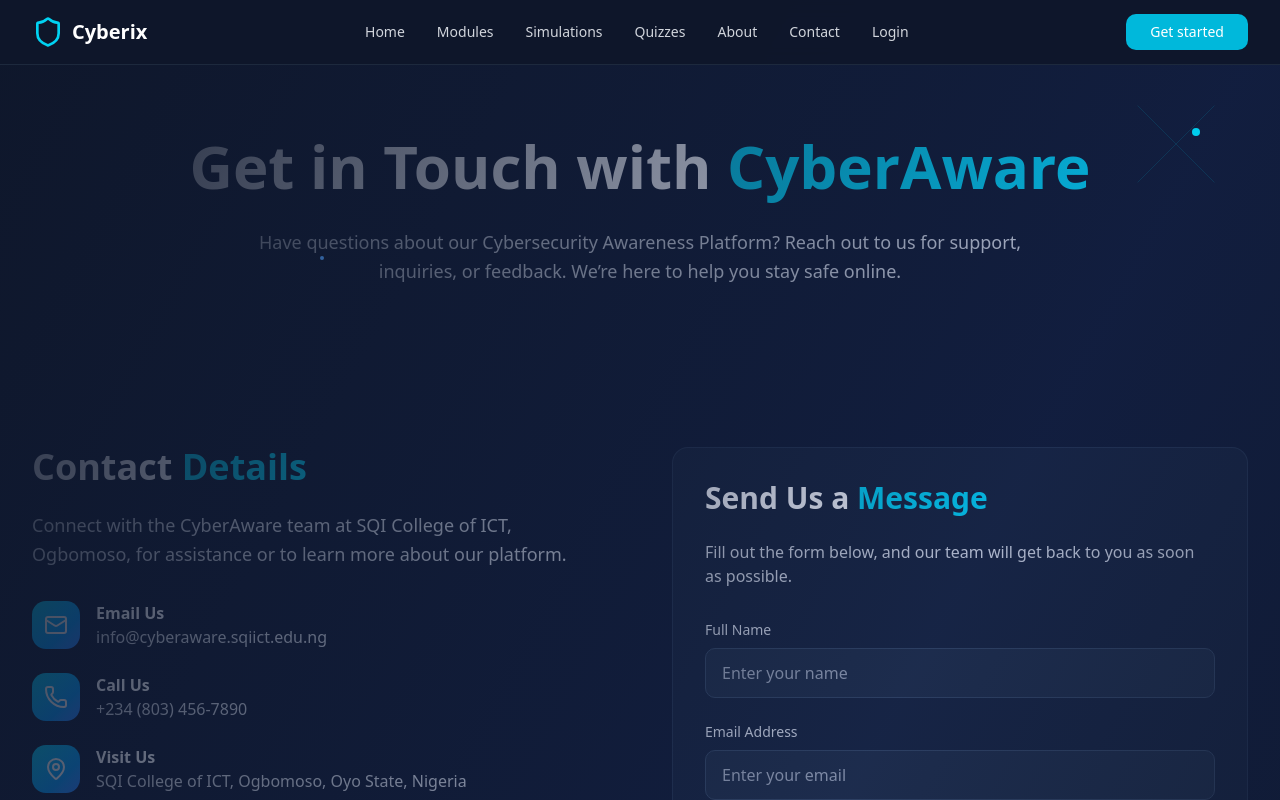
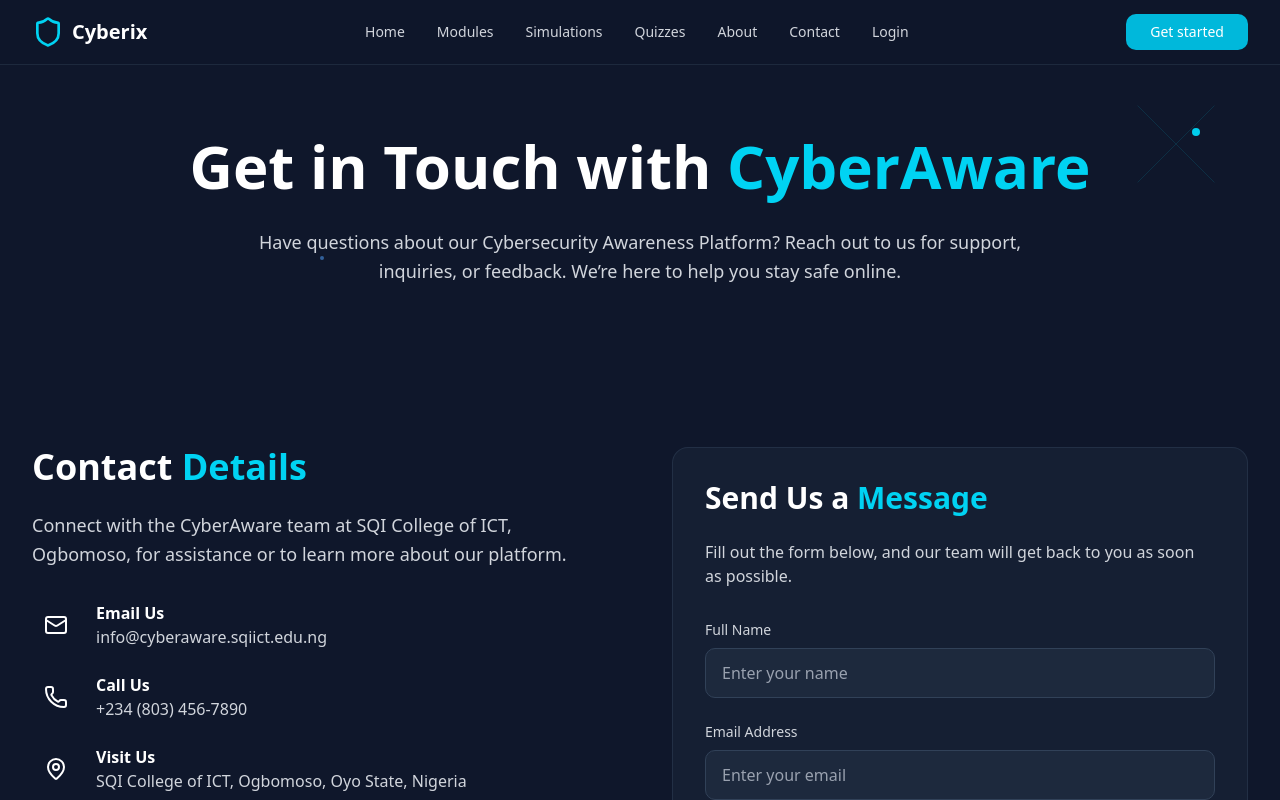
Before and after one commit to just-jinad/Cyber-Awareness-app, a Next.js app: page /Contact in a window 1280 px wide. Shown: the top 800 px of the page. Built offline with nearby package versions, Linux system fonts and the light colour scheme.

Commit message:
removed gradient

```diff
--- a/app/About/page.tsx
+++ b/app/About/page.tsx
@@ -11,7 +11,7 @@ export default function About() {
 
       {/* Background Pattern */}
       <div className="absolute inset-0 overflow-hidden pointer-events-none">
-        <div className="absolute top-0 left-0 w-full h-full bg-gradient-to-br from-slate-900 via-blue-900/20 to-slate-900"></div>
+        {/* <div className="absolute top-0 left-0 w-full h-full bg-gradient-to-br from-slate-900 via-blue-900/20 to-slate-900"></div> */}
         <div className="absolute top-32 right-20 w-2 h-2 bg-cyan-400 rounded-full animate-pulse"></div>
         <div className="absolute top-64 left-1/4 w-1 h-1 bg-blue-400 rounded-full animate-pulse" style={{animationDelay: '1s'}}></div>
         <div className="absolute bottom-1/3 right-1/3 w-1 h-1 bg-cyan-300 rounded-full animate-pulse" style={{animationDelay: '2s'}}></div>
@@ -120,7 +120,7 @@ export default function About() {
               key={i}
               className="relative bg-slate-800/50 backdrop-blur-none rounded-2xl p-8 border border-slate-700/50 transition-all duration-300 group hover:transform hover:scale-105"
             >
-              <div className="w-16 h-16 rounded-2xl flex items-center justify-center mb-6 group-hover:scale-110 transition-transform bg-gradient-to-br from-slate-700 to-slate-600">
+              <div className="w-16 h-16 rounded-2xl flex items-center justify-center mb-6 group-hover:scale-110 transition-transform from-slate-700 to-slate-600">
                 <member.icon className="h-8 w-8 text-white" />
               </div>
               <h3 className="text-xl font-bold mb-2 text-white group-hover:text-cyan-400 transition-colors">
--- a/app/Contact/page.tsx
+++ b/app/Contact/page.tsx
@@ -11,7 +11,7 @@ export default function Contact() {
 
       {/* Background Pattern */}
       <div className="absolute inset-0 overflow-hidden pointer-events-none">
-        <div className="absolute top-0 left-0 w-full h-full bg-gradient-to-br from-slate-900 via-blue-900/20 to-slate-900"></div>
+        {/* <div className="absolute top-0 left-0 w-full h-full bg-gradient-to-br from-slate-900 via-blue-900/20 to-slate-900"></div> */}
         <div className="absolute top-32 right-20 w-2 h-2 bg-cyan-400 rounded-full animate-pulse"></div>
         <div className="absolute top-64 left-1/4 w-1 h-1 bg-blue-400 rounded-full animate-pulse" style={{animationDelay: '1s'}}></div>
         <div className="absolute bottom-1/3 right-1/3 w-1 h-1 bg-cyan-300 rounded-full animate-pulse" style={{animationDelay: '2s'}}></div>
@@ -48,7 +48,7 @@ export default function Contact() {
             </p>
             <div className="space-y-6">
               <div className="flex items-center space-x-4">
-                <div className="w-12 h-12 bg-gradient-to-br from-cyan-400 to-blue-500 rounded-xl flex items-center justify-center">
+                <div className="w-12 h-12 from-cyan-400 to-blue-500 rounded-xl flex items-center justify-center">
                   <Mail className="h-6 w-6 text-white" />
                 </div>
                 <div>
@@ -59,7 +59,7 @@ export default function Contact() {
                 </div>
               </div>
               <div className="flex items-center space-x-4">
-                <div className="w-12 h-12 bg-gradient-to-br from-cyan-400 to-blue-500 rounded-xl flex items-center justify-center">
+                <div className="w-12 h-12  from-cyan-400 to-blue-500 rounded-xl flex items-center justify-center">
                   <Phone className="h-6 w-6 text-white" />
                 </div>
                 <div>
@@ -70,7 +70,7 @@ export default function Contact() {
                 </div>
               </div>
               <div className="flex items-center space-x-4">
-                <div className="w-12 h-12 bg-gradient-to-br from-cyan-400 to-blue-500 rounded-xl flex items-center justify-center">
+                <div className="w-12 h-12  from-cyan-400 to-blue-500 rounded-xl flex items-center justify-center">
                   <MapPin className="h-6 w-6 text-white" />
                 </div>
                 <div>
```
